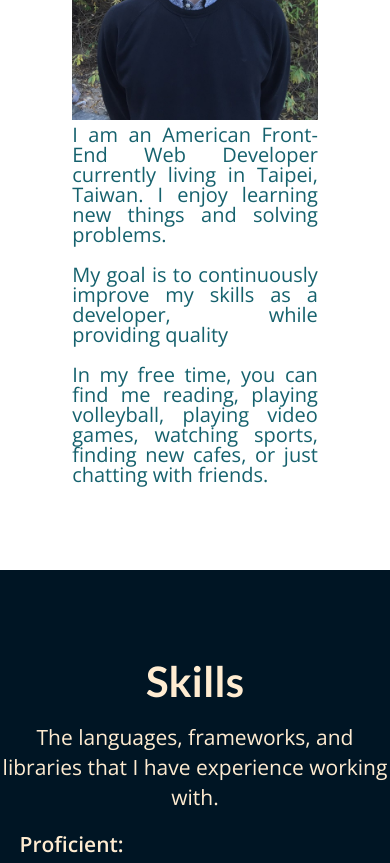
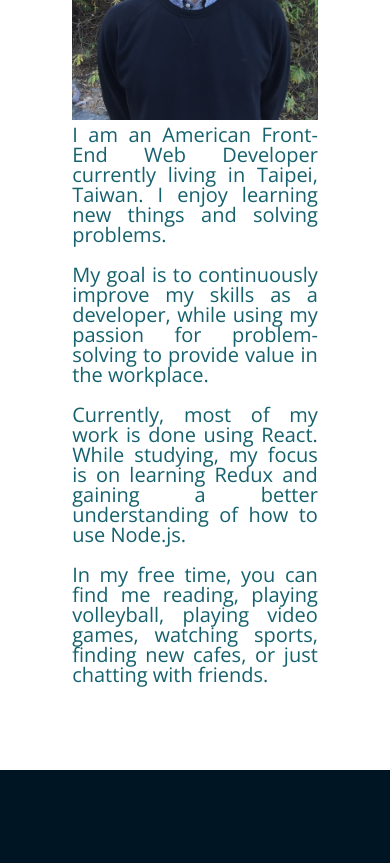
Before and after one commit to lukegronert/lukegronert.github.io, a React (Create React App) app: page / in a window 390 px wide. Shown: the part 1280-2143 px from the top of the page. Built offline with nearby package versions, Linux system fonts and the light colour scheme.

Commit message:
Edited width of img. Changed layout breakpoint to min-width: 900px to avoid awkward layout where text is longer than the photo. Edited about description.

```diff
--- a/src/components/About.js
+++ b/src/components/About.js
@@ -17,7 +17,12 @@ export default function About() {
                     new things and solving problems.
                     <br />
                     <br />
-                    My goal is to continuously improve my skills as a developer, while providing quality
+                    My goal is to continuously improve my skills as a developer, while using my passion for problem-solving to provide value
+                    in the workplace.
+                    <br />
+                    <br />
+                    Currently, most of my work is done using React. While studying, my focus is on learning Redux and gaining a better
+                    understanding of how to use Node.js.
                     <br />
                     <br />
                     In my free time, you can find me reading, playing volleyball, playing video games, watching sports, finding new cafes, or
--- a/src/styles/about.css
+++ b/src/styles/about.css
@@ -33,7 +33,7 @@
   text-align: justify;
 }
 
-@media screen and (min-width: 600px) {
+@media screen and (min-width: 900px) {
   .about-content {
     flex-direction: row;
     justify-content: space-evenly;
@@ -41,7 +41,7 @@
 
   .about-content img {
     object-fit: cover;
-    max-width: 45%;
+    width: 50%;
     max-height: 500px;
     margin: 0;
   }
```
